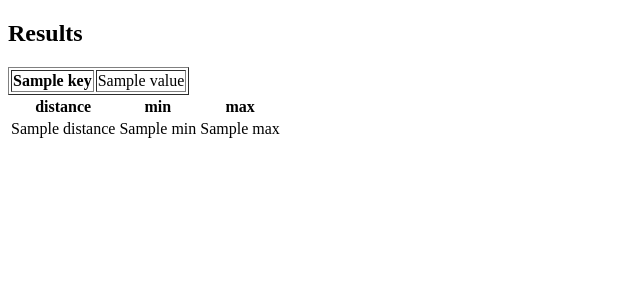
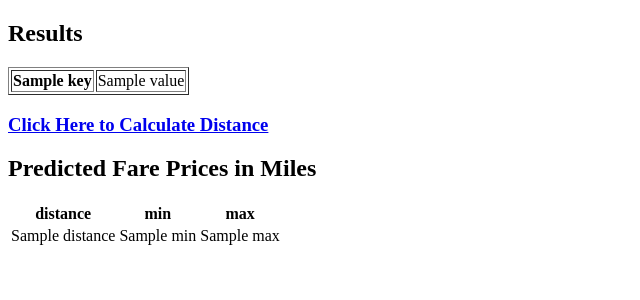
Before and after one commit to kaileen-silva-northwestern/myrepo434, a Flask app: template templates/result.html in a window 1280 px wide. Shown: the top 300 px of the page, without its empty margins (0-640 px from the left). Run offline with Flask 2, Linux system fonts and the light colour scheme; the template is opened without the code that fills it: most values are stand-ins (such as "Sample title", 1, 10 or a date in 2020).

Commit message:
Update result.html

```diff
--- a/templates/result.html
+++ b/templates/result.html
@@ -13,6 +13,8 @@
             </tr>
          {% endfor %}
       </table>
+      <h3> <a href="https://www.nhc.noaa.gov/gccalc.shtml">Click Here to Calculate Distance </a> </h3>
+      <h2> Predicted Fare Prices in Miles </h2>
       <div>
          <table class="table">
             <thead>
```
